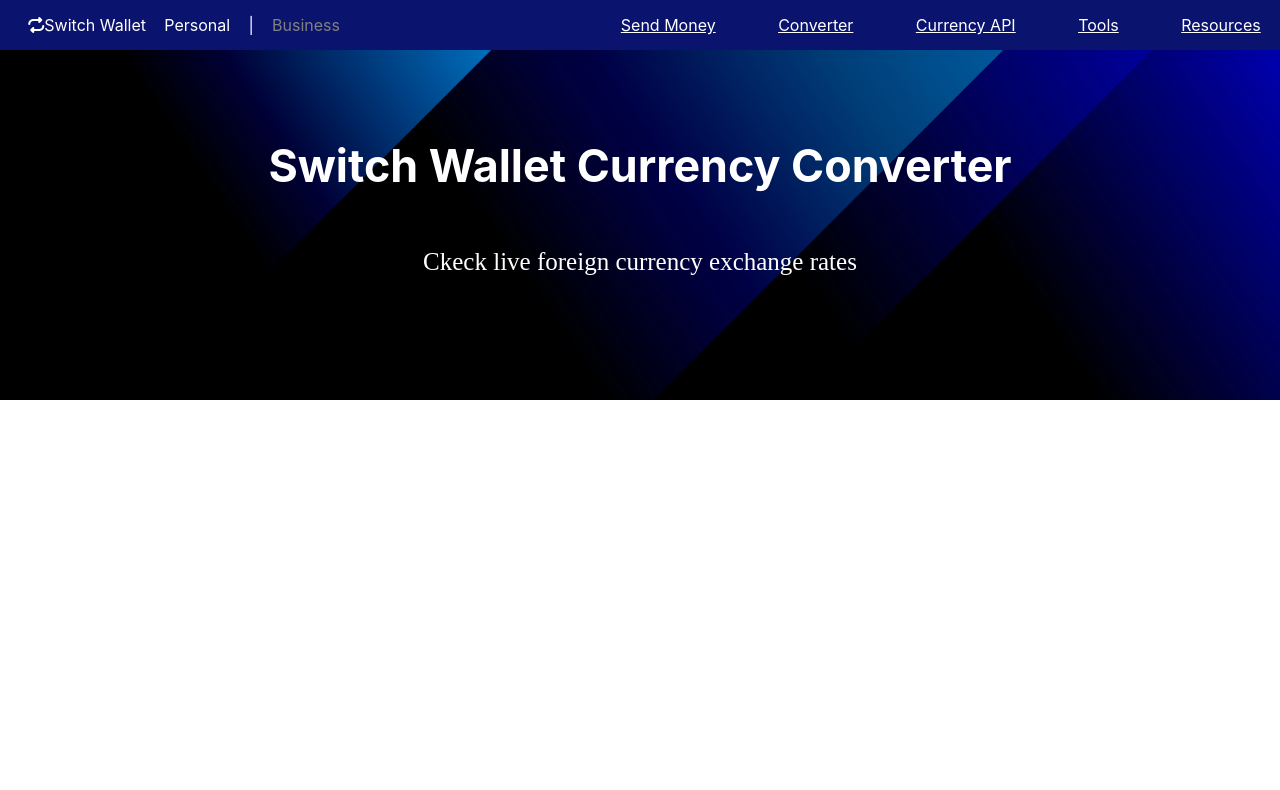
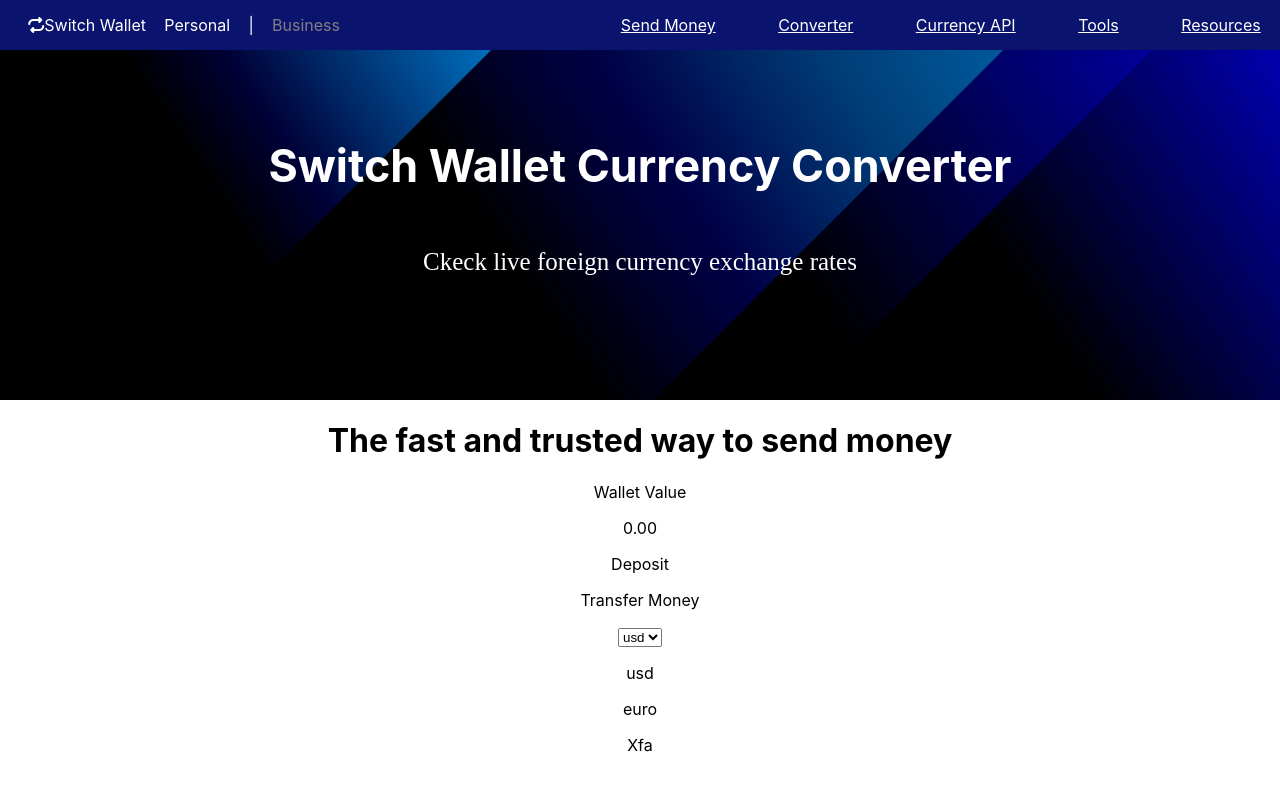
Before and after one commit to MALWICK/currency-exchanger-wallet, a React (Create React App) app: page /account in a window 1280 px wide. Shown: the top 790 px of the page. Built offline with nearby package versions, Linux system fonts and the light colour scheme.

Commit message:
created the main convertion ui

```diff
--- a/src/components/WalletOpera/WalletOPeration.jsx
+++ b/src/components/WalletOpera/WalletOPeration.jsx
@@ -3,8 +3,36 @@ import './walletOperation.css';
 
 function WalletOPeration() {
   return (
-    <div>
-      <p>WalletOPeration</p>
+    <div className="wallet__operation">
+      <h1>The fast and trusted way to send money</h1>
+      <div className="wallet__operationContainer">
+        <div className="operation__totalAmt">
+          <p>Wallet Value</p>
+          <p>0.00</p>
+        </div>
+        <div className="multi__task">
+          <p>Deposit</p>
+          <p>Transfer Money</p>
+          <div className="select__initial_value">
+            <select id="select__default" className="select__defult">
+              <option value="usd">usd</option>
+              <option value="eru">eru</option>
+              <option value="xfa">Xfa</option>
+            </select>
+          </div>
+        </div>
+        <div className="Wallets__holder">
+          <div className="wallet__one">
+            <p>usd</p>
+          </div>
+          <div className="wallet__two">
+            <p>euro</p>
+          </div>
+          <div className="wallet__three">
+            <p>Xfa</p>
+          </div>
+        </div>
+      </div>
     </div>
   );
 }
--- a/src/pages/Accounts/Accounts.jsx
+++ b/src/pages/Accounts/Accounts.jsx
@@ -1,12 +1,15 @@
 import React from 'react';
+import './account.css';
 import WalletNavbar from '../../components/WalletNavBar/WalletNavbar';
 import WalletConta1 from '../../components/WalletCont1/WalletConta1';
+import WalletOPeration from '../../components/WalletOpera/WalletOPeration';
 
 function Accounts() {
   return (
-    <div>
+    <div className="accounts">
       <WalletNavbar />
       <WalletConta1 />
+      <WalletOPeration />
     </div>
   );
 }
--- /dev/null
+++ b/src/pages/Accounts/account.css
@@ -0,0 +1,7 @@
+.accounts {
+  width: 100%;
+  display: flex;
+  align-items: center;
+  justify-content: center;
+  flex-direction: column;
+}
```
